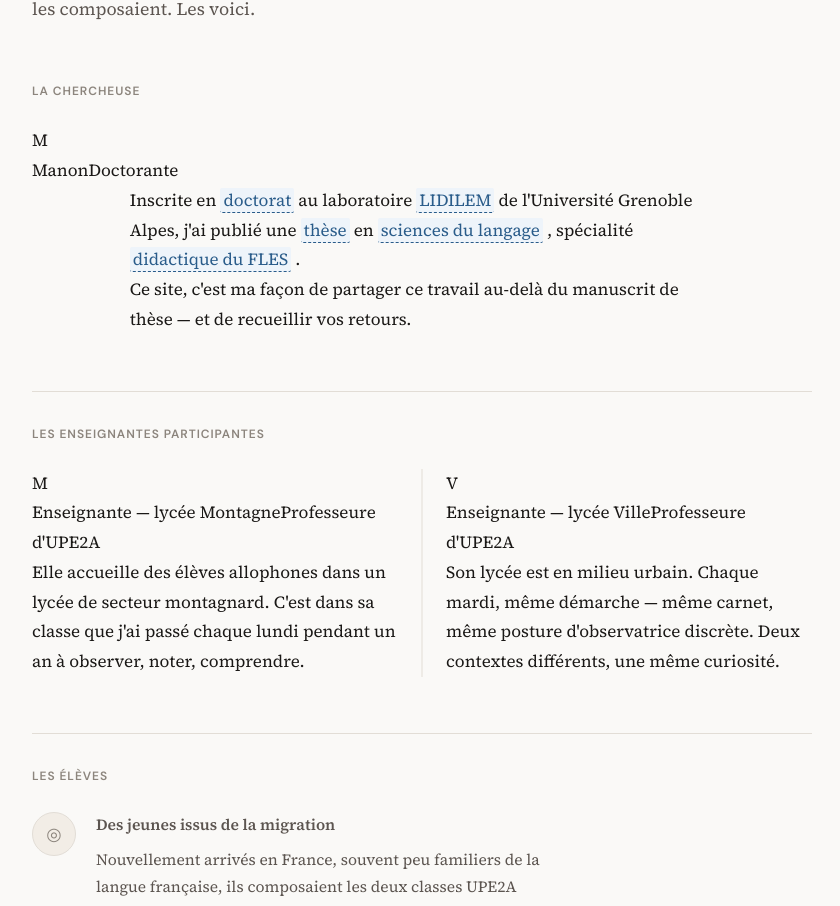
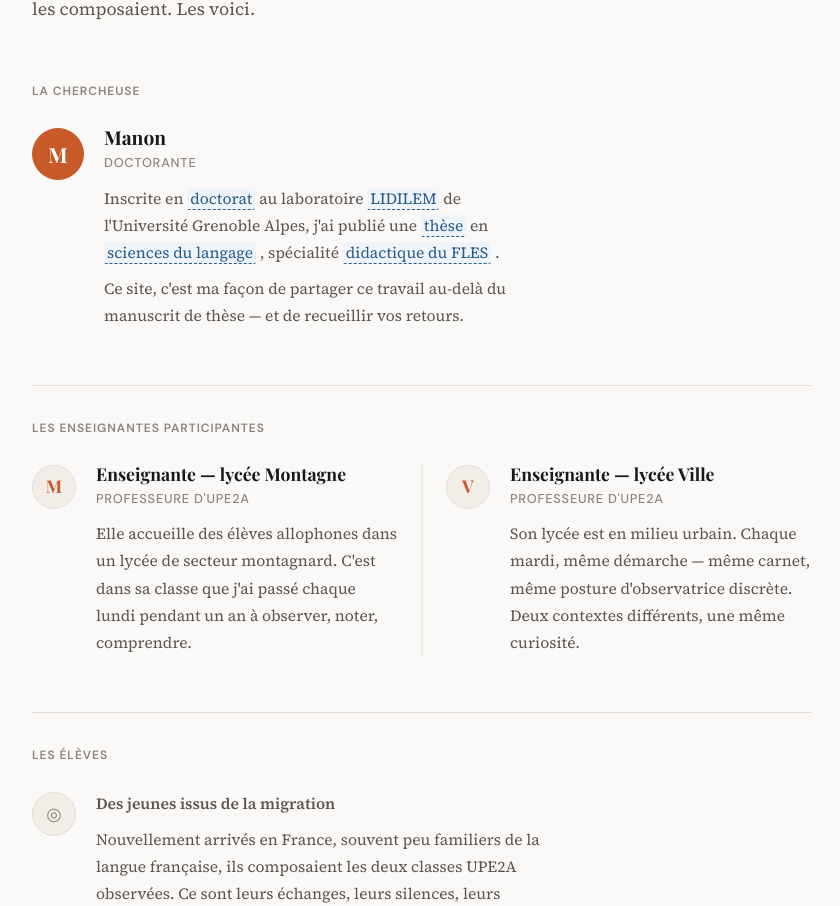
Before and after one commit to piirk/site-these, a React (Vite) app: page / in a window 1280 px wide. Shown: the part 2455-3361 px from the top of the page, without its empty margins (218-1058 px from the left). Built offline with nearby package versions, Linux system fonts and the light colour scheme.

Commit message:
fix: rename person-portrait classes to people-portrait

```diff
--- a/src/main.css
+++ b/src/main.css
@@ -1180,13 +1180,13 @@ img, svg {
   }
 }
 
-.person-portrait {
+.people-portrait {
   display: flex;
   gap: 1.25rem;
   align-items: flex-start;
 }
 
-.person-portrait__avatar {
+.people-portrait__avatar {
   width: 2.75rem;
   height: 2.75rem;
   min-width: 2.75rem;
@@ -1203,7 +1203,7 @@ img, svg {
   flex-shrink: 0;
   margin-top: 0.1rem;
 }
-.person-portrait--featured .person-portrait__avatar {
+.people-portrait--featured .people-portrait__avatar {
   width: 3.25rem;
   height: 3.25rem;
   min-width: 3.25rem;
@@ -1213,31 +1213,31 @@ img, svg {
   font-size: 1.3rem;
 }
 
-.person-portrait__body {
+.people-portrait__body {
   display: flex;
   flex-direction: column;
   gap: 0.625rem;
   flex: 1;
 }
 
-.person-portrait__header {
+.people-portrait__header {
   display: flex;
   flex-direction: column;
   gap: 0.2rem;
 }
 
-.person-portrait__name {
+.people-portrait__name {
   font-family: var(--font-display);
   font-size: 1.1rem;
   font-weight: 700;
   color: var(--color-text);
   line-height: 1.2;
 }
-.person-portrait--featured .person-portrait__name {
+.people-portrait--featured .people-portrait__name {
   font-size: 1.2rem;
 }
 
-.person-portrait__role {
+.people-portrait__role {
   font-family: var(--font-ui);
   font-size: 0.8rem;
   font-weight: 500;
@@ -1246,12 +1246,12 @@ img, svg {
   letter-spacing: 0.06em;
 }
 
-.person-portrait__text {
+.people-portrait__text {
   display: flex;
   flex-direction: column;
   gap: 0.5rem;
 }
-.person-portrait__text p {
+.people-portrait__text p {
   font-family: var(--font-body);
   font-size: 0.975rem;
   color: var(--color-text-secondary);
--- a/src/styles/people.scss
+++ b/src/styles/people.scss
@@ -85,15 +85,15 @@
   }
 }
 
-// ── PersonPortrait ────────────────────────────────────────────────────────────
+// ── PeoplePortrait ────────────────────────────────────────────────────────────
 
-.person-portrait {
+.people-portrait {
   display: flex;
   gap: 1.25rem;
   align-items: flex-start;
 }
 
-.person-portrait__avatar {
+.people-portrait__avatar {
   // Cercle sobre avec initiale
   width: 2.75rem;
   height: 2.75rem;
@@ -112,7 +112,7 @@
   margin-top: 0.1rem; // micro-alignement avec le nom
 
   // Version "featured" (la chercheuse) : légèrement plus grande et colorée
-  .person-portrait--featured & {
+  .people-portrait--featured & {
     width: 3.25rem;
     height: 3.25rem;
     min-width: 3.25rem;
@@ -123,32 +123,32 @@
   }
 }
 
-.person-portrait__body {
+.people-portrait__body {
   display: flex;
   flex-direction: column;
   gap: 0.625rem;
   flex: 1;
 }
 
-.person-portrait__header {
+.people-portrait__header {
   display: flex;
   flex-direction: column;
   gap: 0.2rem;
 }
 
-.person-portrait__name {
+.people-portrait__name {
   font-family: var(--font-display);
   font-size: 1.1rem;
   font-weight: 700;
   color: var(--color-text);
   line-height: 1.2;
 
-  .person-portrait--featured & {
+  .people-portrait--featured & {
     font-size: 1.2rem;
   }
 }
 
-.person-portrait__role {
+.people-portrait__role {
   font-family: var(--font-ui);
   font-size: 0.8rem;
   font-weight: 500;
@@ -157,7 +157,7 @@
   letter-spacing: 0.06em;
 }
 
-.person-portrait__text {
+.people-portrait__text {
   display: flex;
   flex-direction: column;
   gap: 0.5rem;
```
